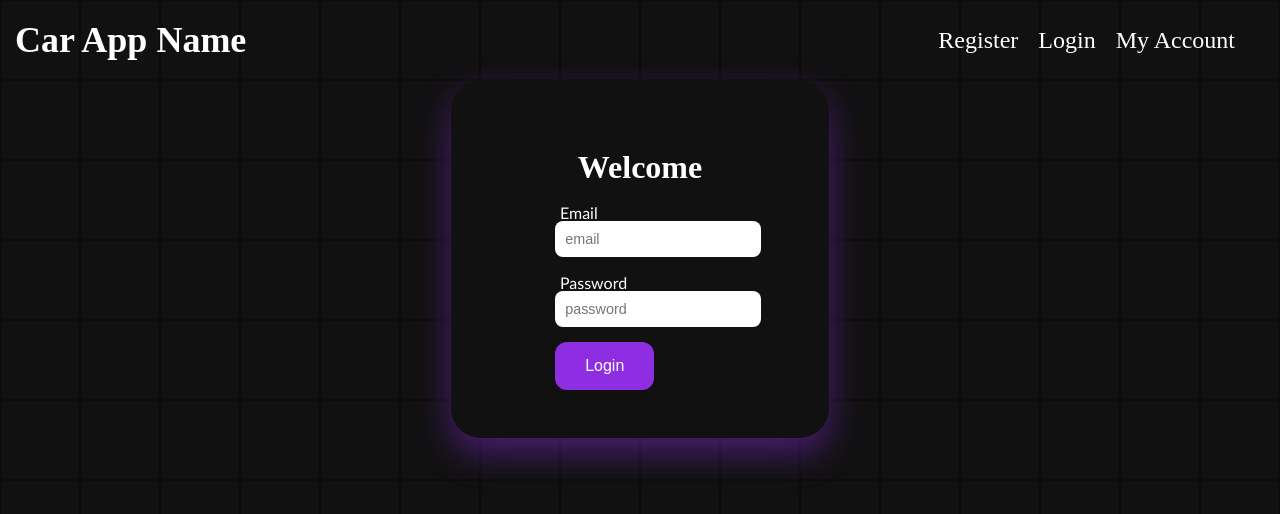
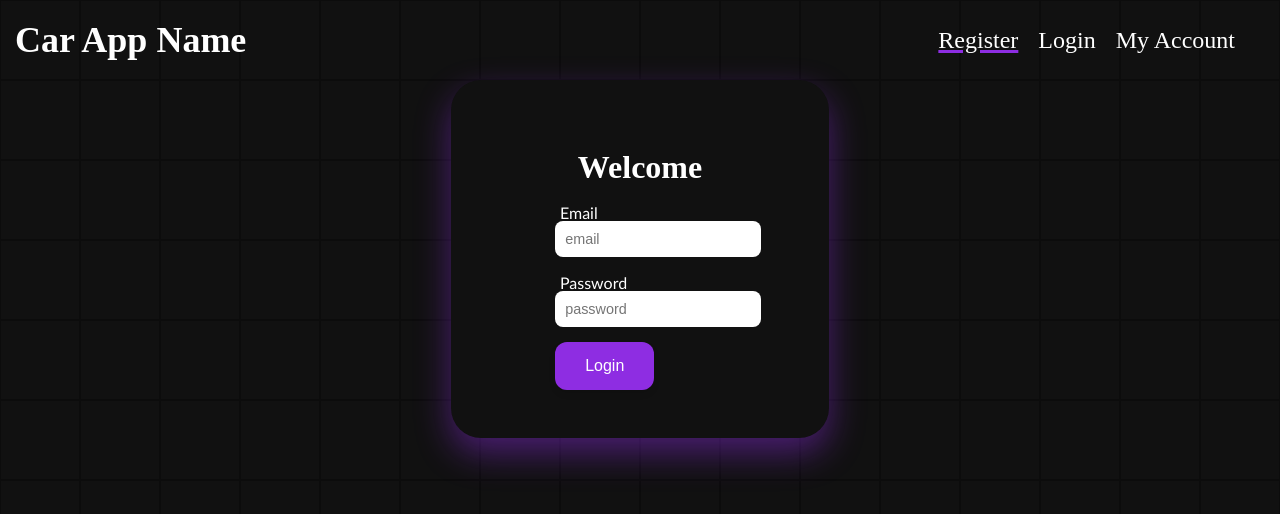
Before and after one commit to amitchell303/capstoneFrontend, a React (Vite) app: page /login in a window 1280 px wide. In both pictures the pointer is over the link "Register". Shown: the top 514 px of the page. Built offline with nearby package versions, Linux system fonts and the light colour scheme; no server answers.

Commit message:
commit to pull

```diff
--- a/src/App.css
+++ b/src/App.css
@@ -40,6 +40,10 @@ main {
   margin: 10px;
   font-size: x-large;
   text-decoration: none;
+}
+.nav-links a:hover {
+  text-decoration: underline 3px solid #8d2de2;
+  color: #ffffff;
 }
 
 /* Home Page*/
--- a/src/components/Login.jsx
+++ b/src/components/Login.jsx
@@ -110,6 +110,7 @@ function Login() {
             <div className="login-form-field">
               <label>Email</label>
               <input
+                type="email"
                 value={email}
                 placeholder="email"
                 onChange={(e) => setEmail(e.target.value)}
--- a/src/components/Registration.jsx
+++ b/src/components/Registration.jsx
@@ -63,6 +63,7 @@ function Registration() {
             <div className="form-group">
               <label>Email</label>
               <input
+                type="email"
                 value={email}
                 placeholder="email"
                 onChange={(ev) => setEmail(ev.target.value)}
```
